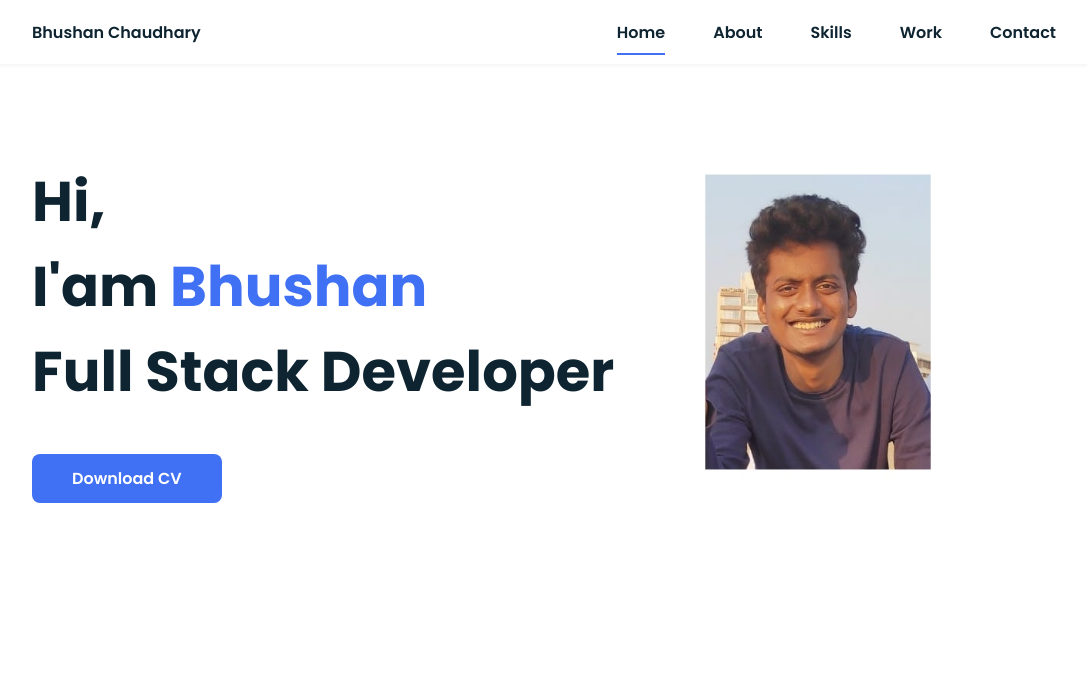
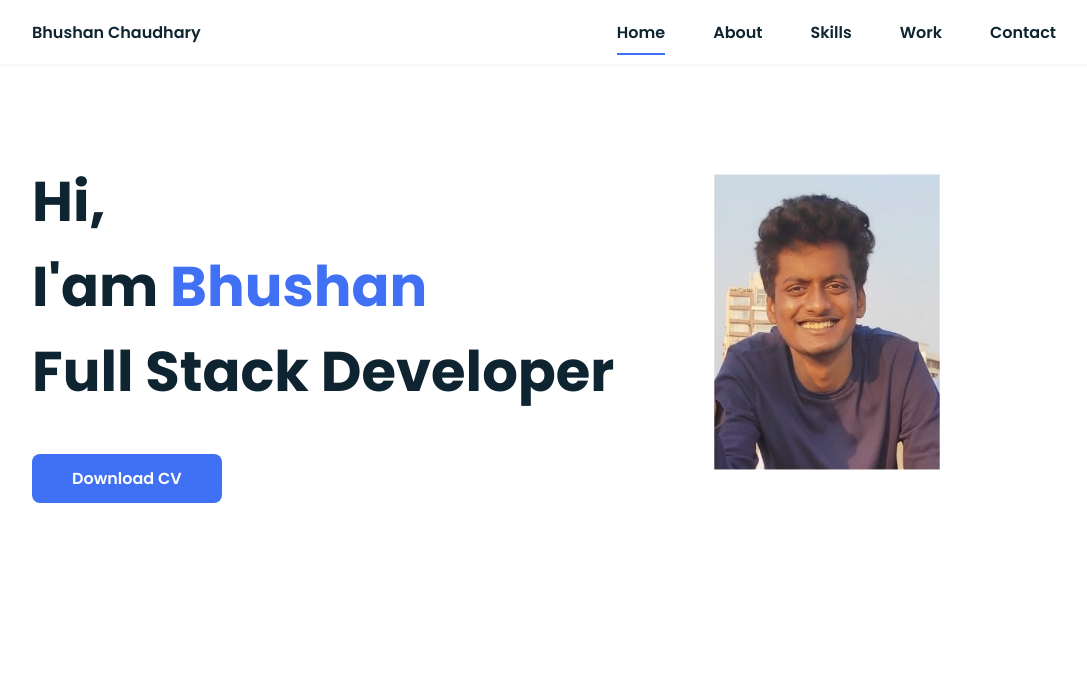
Before and after one commit to bhxshxn/website, a plain HTML site: page index.html in a window 1536 px wide. Shown: the top 674 px of the page, without its empty margins (224-1311 px from the left). Drawn offline with nearby package versions, Linux system fonts and the light colour scheme.

Commit message:
img update

```diff
--- a/assets/css/styles.css
+++ b/assets/css/styles.css
@@ -415,8 +415,10 @@ img {
   margin-right: var(--mb-4);
  }
  .home__img {
-  width: 457px;
+  position: absolute;
+  right: 0%;
   bottom: 40%;
+  width: 295px;
  }
 
  .about__container,
@@ -447,8 +449,35 @@ img {
   margin-right: auto;
  }
  .home__img {
+  position: absolute;
+  bottom: 40%;
   right: 10%;
+  width: 295px;
+ }
+}
+
+@media screen and (min-width: 1240px) {
+ .bd-grid {
+  margin-left: auto;
+  margin-right: auto;
+ }
+ .home__img {
+  position: absolute;
   bottom: 40%;
+  right: 16%;
+  width: 295px;
+ }
+}
+@media screen and (min-width: 1400px) {
+ .bd-grid {
+  margin-left: auto;
+  margin-right: auto;
+ }
+ .home__img {
+  position: absolute;
+  bottom: 40%;
+  right: 20%;
+  width: 295px;
  }
 }
 
```
